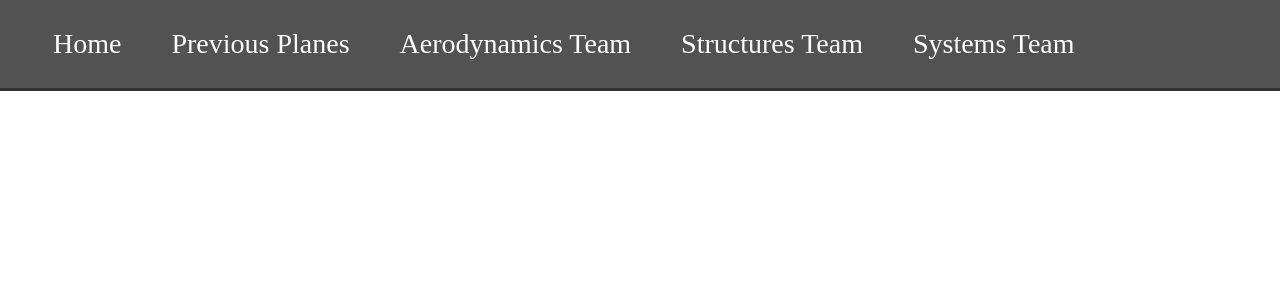
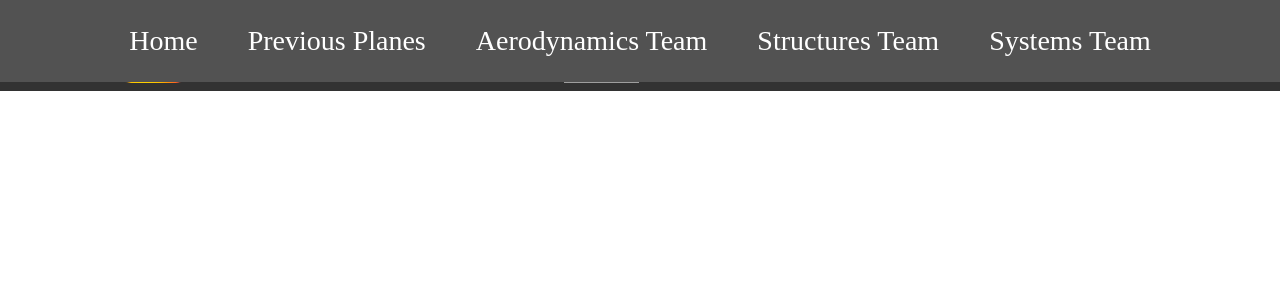
Before and after one commit to UF-Design-Build-Fly/Website, a React (Create React App) app: page / in a window 1280 px wide. Shown: the top 300 px of the page. Built offline with nearby package versions, Linux system fonts and the light colour scheme; grey boxes are pictures that could not be loaded; a web font is replaced by a local one.

Commit message:
Changed Navbar style

```diff
--- a/src/components/navbar.js
+++ b/src/components/navbar.js
@@ -21,7 +21,7 @@ function Navbar() {
 
   return (
     <div className="navbar">
-      <label htmlFor="hamburger">&#9776;</label>
+      <label id="hamburger_menu" htmlFor="hamburger">&#9776;</label>
       <input type="checkbox" id="hamburger"/>
 
       <div className="nav_list">
--- a/src/css/navbar.css
+++ b/src/css/navbar.css
@@ -6,8 +6,9 @@
 	top: 0;
 }
 .nav_list {
-  padding: 28px;
 	vertical-align: top;
+	display: flex;
+	justify-content: center;
 }
 .navbar > label,
 #hamburger {
@@ -51,3 +52,7 @@
 .selected {
 	font-weight: bold;
 }
+
+#hamburger_menu {
+	padding-left: 15px;
+}
```
Lines whose indentation alone changed are shown as unchanged.
